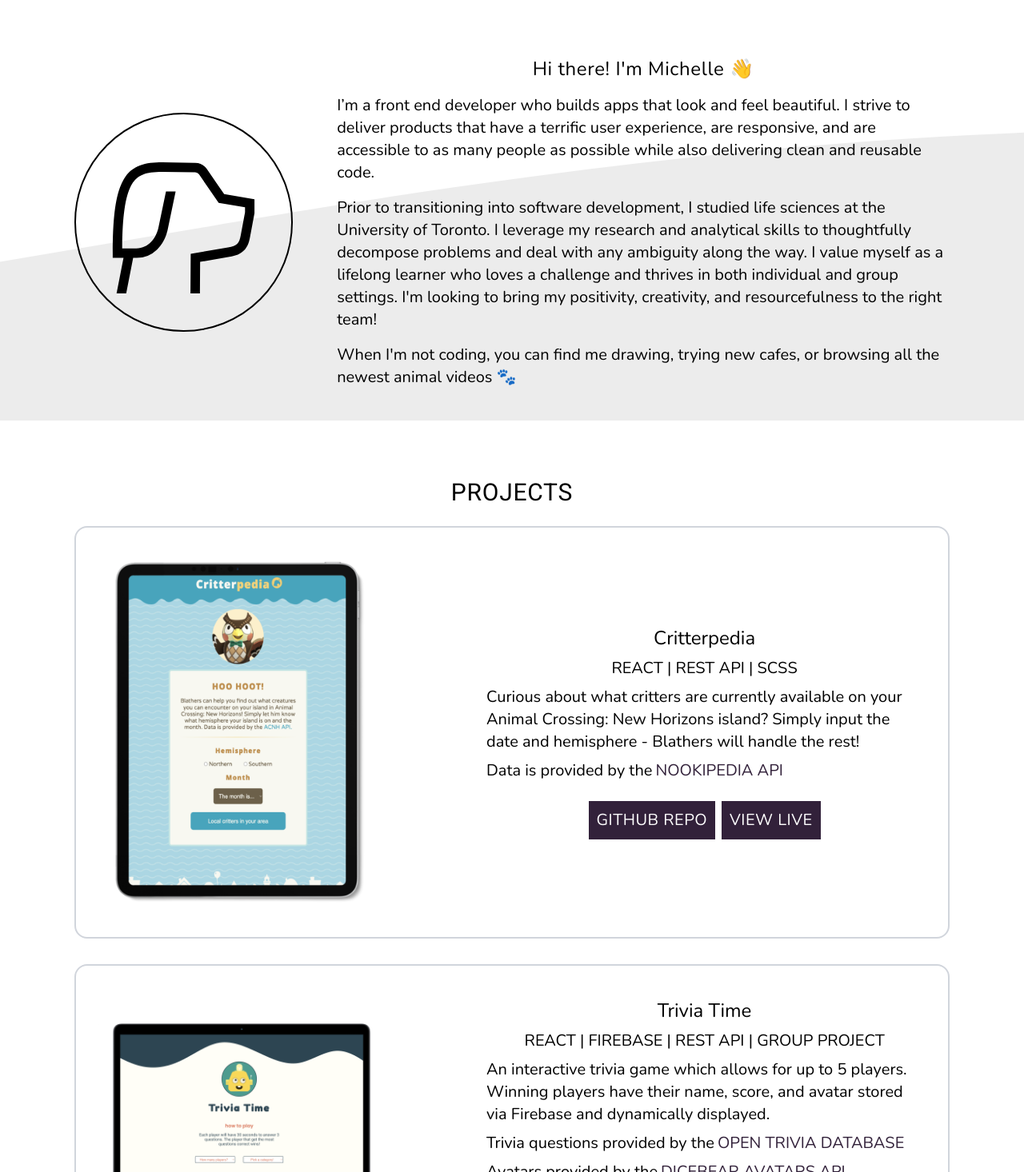
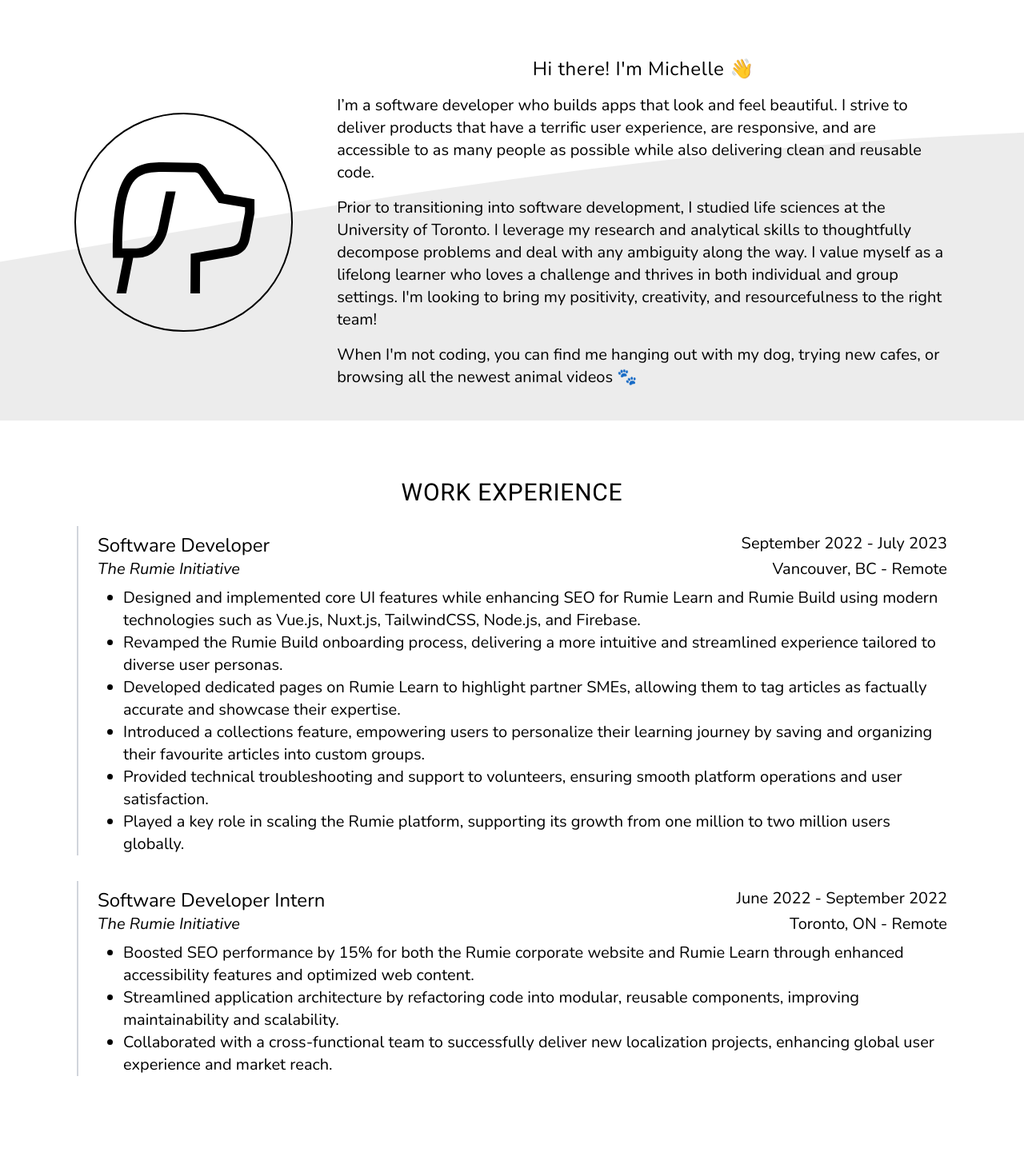
Before and after one commit to code-mich/Portfolio-2025, a React (Vite) app: page / in a window 1280 px wide. Shown: the part 784-2250 px from the top of the page at 80% size. Built offline with nearby package versions, Linux system fonts and the light colour scheme.

Commit message:
Add work section

```diff
--- a/components/About.tsx
+++ b/components/About.tsx
@@ -17,7 +17,7 @@
 					</h2>
 
 					<p className="my-2">
-						I’m a front end developer who builds apps that look and feel
+						I’m a software developer who builds apps that look and feel
 						beautiful. I strive to deliver products that have a terrific user
 						experience, are responsive, and are accessible to as many people as
 						possible while also delivering clean and reusable code.
@@ -34,8 +34,8 @@
 					</p>
 
 					<p className="my-2">
-						When I'm not coding, you can find me drawing, trying new cafes, or
-						browsing all the newest animal videos 🐾
+						When I'm not coding, you can find me hanging out with my dog, trying
+						new cafes, or browsing all the newest animal videos 🐾
 					</p>
 				</div>
 			</div>
--- a/components/NavBar.tsx
+++ b/components/NavBar.tsx
@@ -12,6 +12,10 @@
 	{
 		name: "about",
 		href: "#about",
+	},
+	{
+		name: "work",
+		href: "#work",
 	},
 	{
 		name: "projects",
@@ -50,9 +54,9 @@
 	return (
 		<nav className="sticky bg-white border-b-2 border-gray-200 top-0 py-2 z-10 text-l uppercase tracking-wide">
 			<div
-				className={`flex justify-between ${width > breakpoint ? "wrapper" : ""}`}
+				className={`flex justify-between ${width >= breakpoint ? "wrapper" : ""}`}
 			>
-				<span className="mt-3 mx-4 sm:px-8 sm:my-2">
+				<span className="mt-3 mx-4 sm:my-2">
 					<a
 						href="#home"
 						className="font-semibold relative after:bg-black after:absolute after:h-0.5 after:w-0 after:bottom-0 after:left-0 hover:after:w-full after:transition-all after:duration-800 cursor-pointer"
@@ -62,7 +66,7 @@
 				</span>
 
 				{/* Mobile hamburger nav */}
-				{width < breakpoint && (
+				{width <= breakpoint && (
 					<>
 						<div ref={ref} className="mx-4">
 							<button
--- a/components/NavDesktop.tsx
+++ b/components/NavDesktop.tsx
@@ -7,7 +7,7 @@
 
 export function NavDesktop({ itemName, linkTo }: Props) {
 	return (
-		<li key={uuidv4()} className="px-8 mt-3 sm:my-2">
+		<li key={uuidv4()} className="px-3 mt-3 sm:my-2 lg:px-6">
 			<a
 				className="relative after:bg-black after:absolute after:h-0.5 after:w-0 after:bottom-0 after:left-0 hover:after:w-full after:transition-all after:duration-800 cursor-pointer"
 				href={linkTo}
--- /dev/null
+++ b/components/Work.tsx
@@ -0,0 +1,61 @@
+import { v4 as uuidv4 } from "uuid";
+import { WorkItem } from "./WorkItem";
+
+type WorkExp = {
+	company: string;
+	title: string;
+	location: string;
+	date: string;
+	bullets: string[];
+};
+
+const workExp: WorkExp[] = [
+	{
+		company: "The Rumie Initiative",
+		title: "Software Developer",
+		location: "Vancouver, BC - Remote",
+		date: "September 2022 - July 2023",
+		bullets: [
+			"Designed and implemented core UI features while enhancing SEO for Rumie Learn and Rumie Build using modern technologies such as Vue.js, Nuxt.js, TailwindCSS, Node.js, and Firebase.",
+			"Revamped the Rumie Build onboarding process, delivering a more intuitive and streamlined experience tailored to diverse user personas.",
+			"Developed dedicated pages on Rumie Learn to highlight partner SMEs, allowing them to tag articles as factually accurate and showcase their expertise.",
+			"Introduced a collections feature, empowering users to personalize their learning journey by saving and organizing their favourite articles into custom groups.",
+			"Provided technical troubleshooting and support to volunteers, ensuring smooth platform operations and user satisfaction.",
+			"Played a key role in scaling the Rumie platform, supporting its growth from one million to two million users globally.",
+		],
+	},
+	{
+		company: "The Rumie Initiative",
+		title: "Software Developer Intern",
+		location: "Toronto, ON - Remote",
+		date: "June 2022 - September 2022",
+		bullets: [
+			"Boosted SEO performance by 15% for both the Rumie corporate website and Rumie Learn through enhanced accessibility features and optimized web content.",
+			"Streamlined application architecture by refactoring code into modular, reusable components, improving maintainability and scalability.",
+			"Collaborated with a cross-functional team to successfully deliver new localization projects, enhancing global user experience and market reach.",
+		],
+	},
+];
+
+export function Work() {
+	return (
+		<section id="work" className="wrapper p-4 my-4 md:p-8 md:my-8">
+			<h2 className="font-roboto uppercase text-xl tracking-wide text-center my-2 lg:text-3xl">
+				Work Experience
+			</h2>
+
+			<ul className="flex flex-col">
+				{workExp.map((work) => (
+					<WorkItem
+						key={uuidv4()}
+						company={work.company}
+						title={work.title}
+						location={work.location}
+						date={work.date}
+						bullets={work.bullets}
+					/>
+				))}
+			</ul>
+		</section>
+	);
+}
--- /dev/null
+++ b/components/WorkItem.tsx
@@ -0,0 +1,38 @@
+import { v4 as uuidv4 } from "uuid";
+
+type Props = {
+	company: string;
+	title: string;
+	location: string;
+	date: string;
+	bullets: string[];
+};
+
+export function WorkItem({ company, title, location, date, bullets }: Props) {
+	return (
+		<li
+			key={uuidv4()}
+			className="flex flex-col border-l-2 border-gray-300 my-4"
+		>
+			<div className="ml-6">
+				<div className="my-2">
+					<div className="flex flex-col sm:flex-row sm:justify-between">
+						<h3 className="text-xl lg:text-2xl">{title}</h3>
+						<p>{date}</p>
+					</div>
+					<div className="flex flex-col sm:flex-row sm:justify-between">
+						<p className="italic">{company}</p>
+						<p>{location}</p>
+					</div>
+				</div>
+				<ul>
+					{bullets.map((desc) => (
+						<li key={uuidv4()} className="list-disc ml-8">
+							{desc}
+						</li>
+					))}
+				</ul>
+			</div>
+		</li>
+	);
+}
--- a/src/App.tsx
+++ b/src/App.tsx
@@ -2,6 +2,7 @@
 import { NavBar } from "../components/NavBar";
 import { Landing } from "../components/Landing";
 import { About } from "../components/About";
+import { Work } from "../components/Work";
 import { Projects } from "../components/Projects";
 import { Toolbox } from "../components/Toolbox";
 import { Contact } from "../components/Contact";
@@ -13,6 +14,7 @@
 			<NavBar />
 			<Landing />
 			<About />
+			<Work />
 			<Projects />
 			<Toolbox />
 			<Contact />
```
